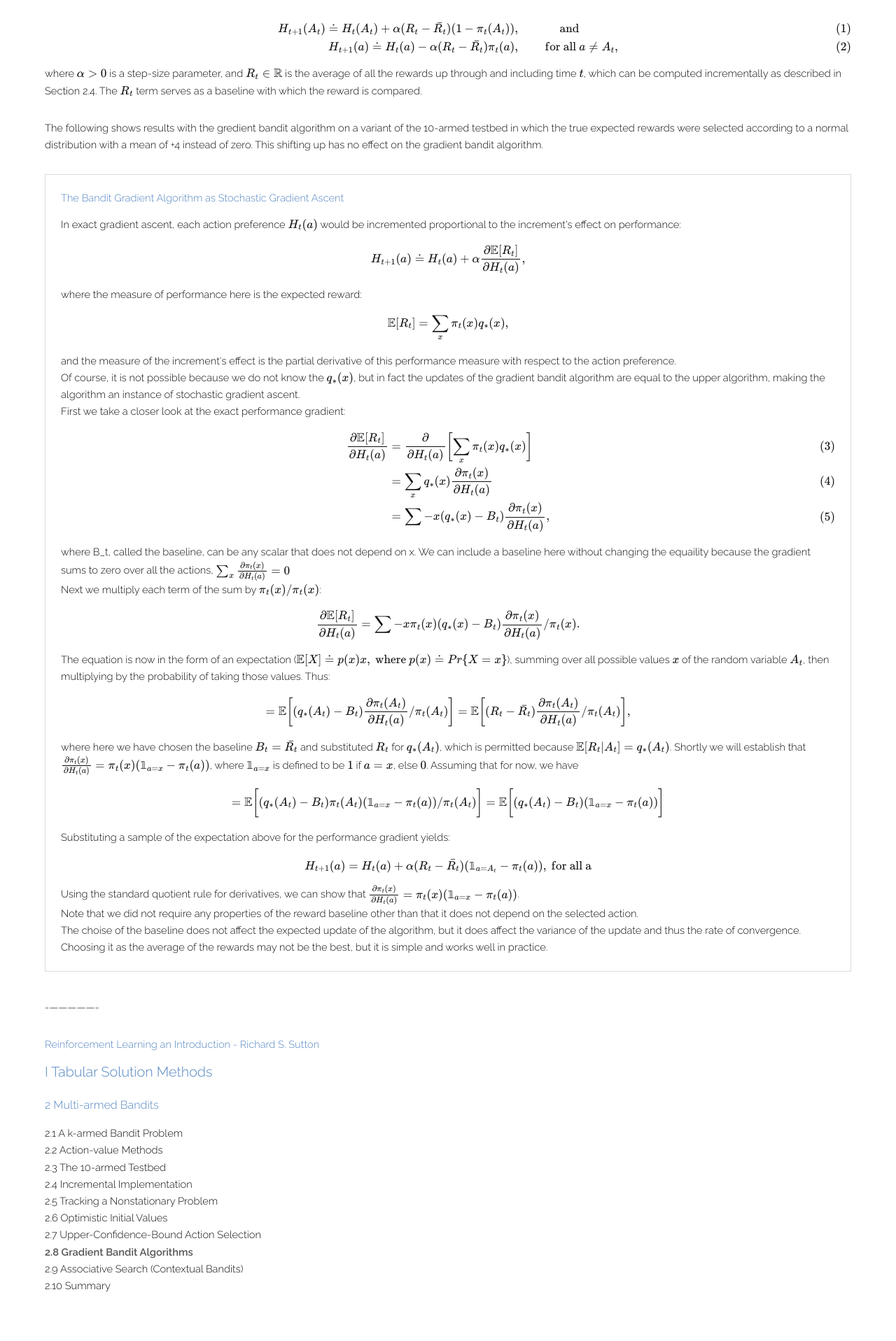
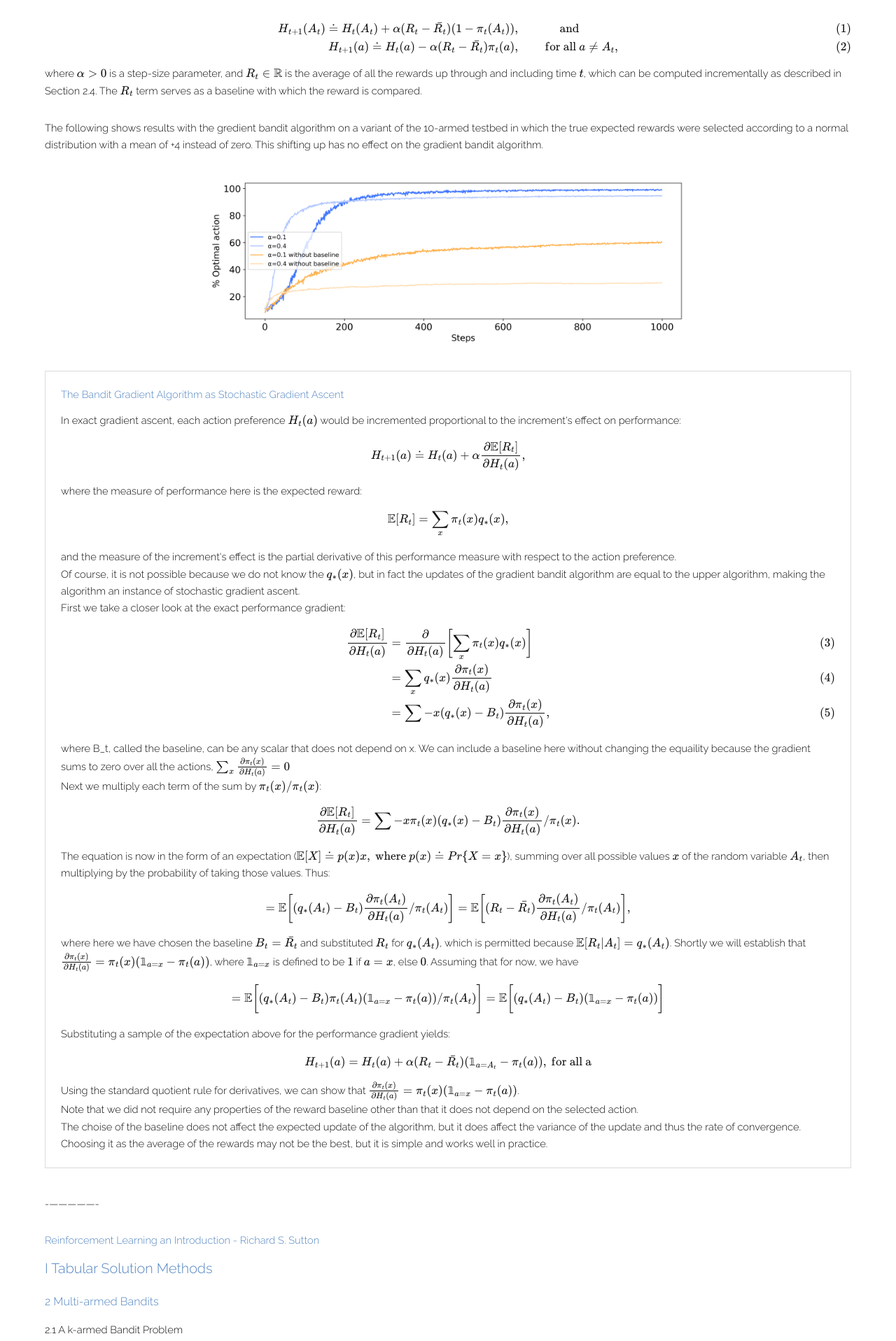
Before and after one commit to backgom2357/backgom2357.github.io, a Jekyll site: the page built from _posts/2019-10-09-(Highlight 12-2.8) RL an Introduction - S. Sutton.markdown, in a window 1280 px wide. Shown: the part 772-2689 px from the top of the page at 70% size. Built offline with Jekyll 4.4.1, drawn with Linux system fonts in a browser that asks for light colours; some web fonts are replaced; formulas are drawn with MathJax 3.

Commit message:
update post 2.8

```diff
--- a/_posts/2019-10-09-(Highlight 12-2.8) RL an Introduction - S. Sutton.markdown
+++ b/_posts/2019-10-09-(Highlight 12-2.8) RL an Introduction - S. Sutton.markdown
@@ -36,6 +36,7 @@ where $\alpha > 0$ is a step-size parameter, and $R_t \in \Bbb{R}$ is the averag
 
 The following shows results with the gredient bandit algorithm on a variant of the 10-armed testbed in which the true expected rewards were selected according to a normal distribution with a mean of +4 instead of zero. This shifting up has no effect on the gradient bandit algorithm.
 
+![Figure2.5](/images/Figure2.5.png){: .image-center}
 
 
 
```
Also changed, not shown: images/Figure2.5.png (added).
